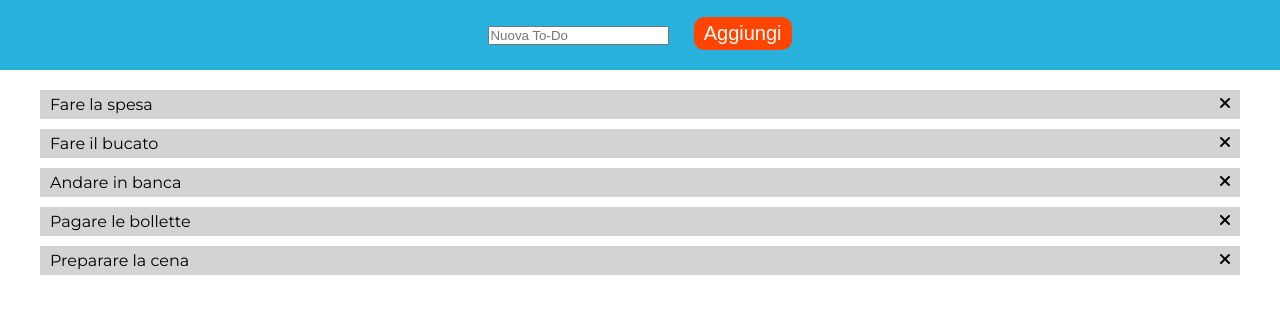
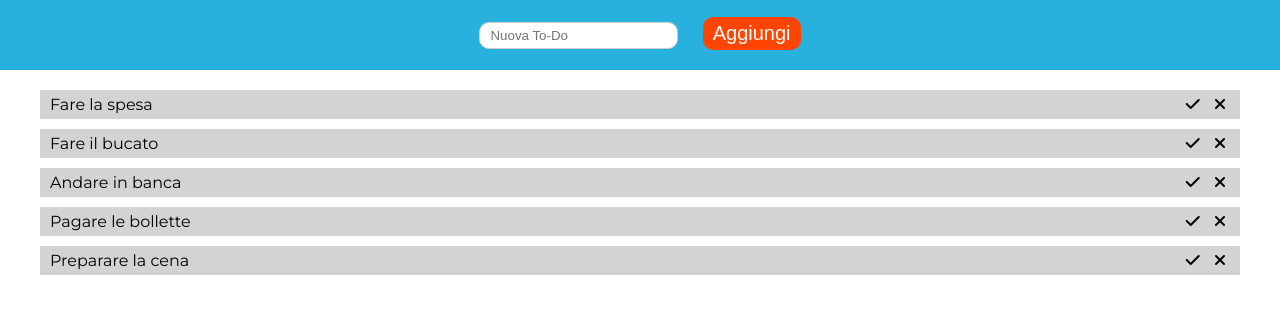
Before and after one commit to Nothung429/vue-todolist, a plain HTML site: page index.html in a window 1280 px wide. Shown: the part 75-388 px from the top of the page. Drawn offline with nearby package versions, Linux system fonts and the light colour scheme.

Commit message:
add & fix html

```diff
--- a/index.html
+++ b/index.html
@@ -20,13 +20,12 @@
 
     <body>
         <div id="root">
-
             <h1>ToDoList</h1>
             <header>
                 <div class="add-todo">
-                    <form action="">
-                        <input type="text" placeholder="Nuova To-Do" id="">
-                        <input type="button" value="Aggiungi" id="send">
+                    <form @submit.prevent="addTodo()">
+                        <input type="text" placeholder="Nuova To-Do" v-model="newTodo" id="add-text" required />
+                        <input type="submit" value="Aggiungi" id="send"/>
                     </form>
                 </div>
             </header>
@@ -34,18 +33,39 @@
             <main class="container">
                 <div class="to-dos">
                     <nav>
-                        <ul>
+                        <ul v-if="todos.length > 0">
                             <li class="to-do" v-for="todo in todos">
-                                {{todo.text}} <i class="fa-solid fa-xmark"></i>
+                                {{todo.text}}
+                                <div class="icon">
+                                    <i class="fa-solid fa-check" @click="checkTodo()"></i>
+                                    <i class="fa-solid fa-xmark" @click="removeTodo()"></i>
+                                </div>
                             </li>
                         </ul>
+                        <h2 v-else="todos.length = 0">Nessun elemento in lista</h2>
                     </nav>
                 </div>
             </main>
-
         </div>
 
         <script src="js/script.js"></script>
     </body>
 
 </html>
+
+<!-- traccia dell'esercizio:
+    MILESTONE 1
+    Stampare all'interno di una lista, un item per ogni todo
+    Se la proprietà done è uguale a true, visualizzare il testo del todo sbarrato
+
+    MILESTONE 2
+    Visualizzare a fianco ad ogni item ha una "x": cliccando su di essa, il todo viene rimosso dalla lista
+
+    MILESTONE 3
+    Predisporre un campo di input testuale e un pulsante "aggiungi": cliccando sul pulsante, il testo digitato viene letto e utilizzato per creare un nuovo todo, che quindi viene aggiunto alla lista dei todo esistenti
+-->
+
+<!-- bonus:
+    1- oltre al click sul pulsante, intercettare anche il tasto ENTER per aggiungere il todo alla lista
+    2- cliccando sul testo dell'item, invertire il valore della proprietà done del todo corrispondente (se done era uguale a false, impostare true e viceversa)
+-->
```
